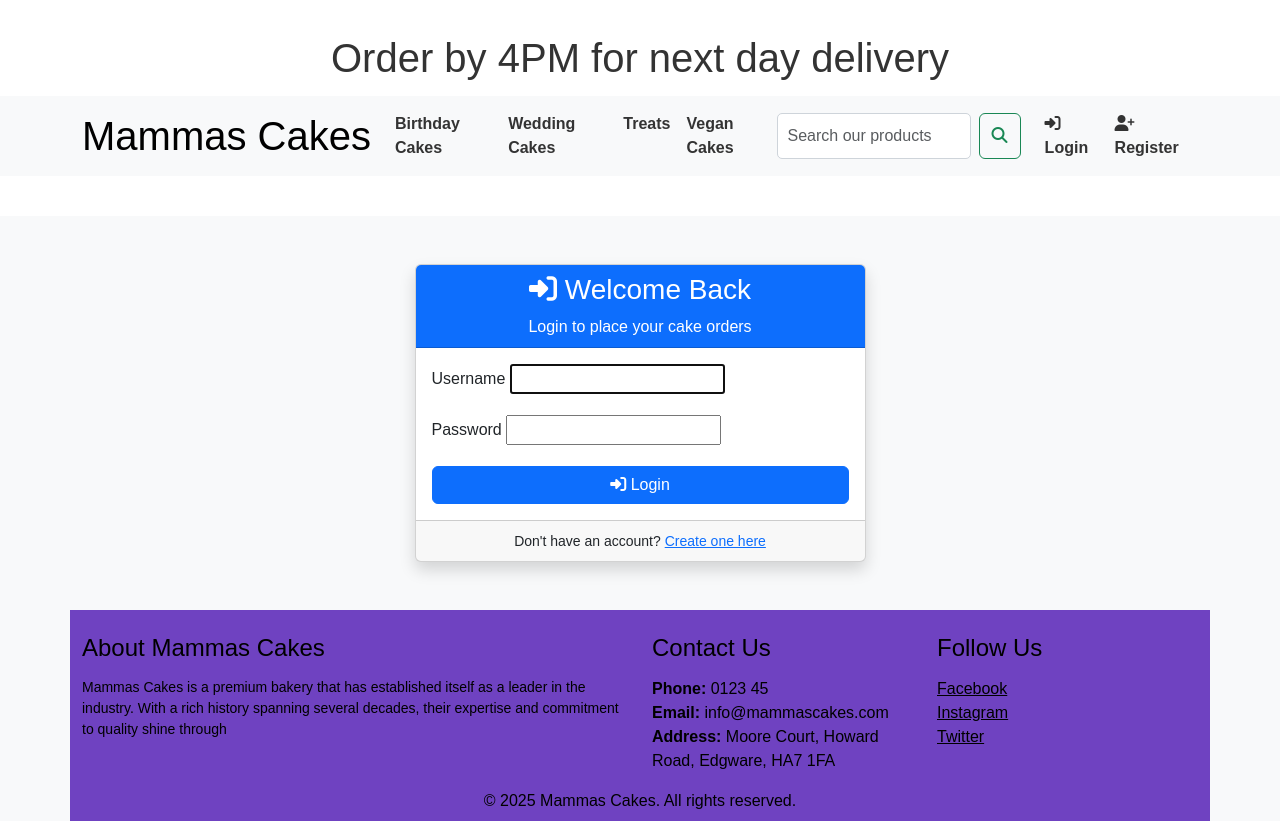
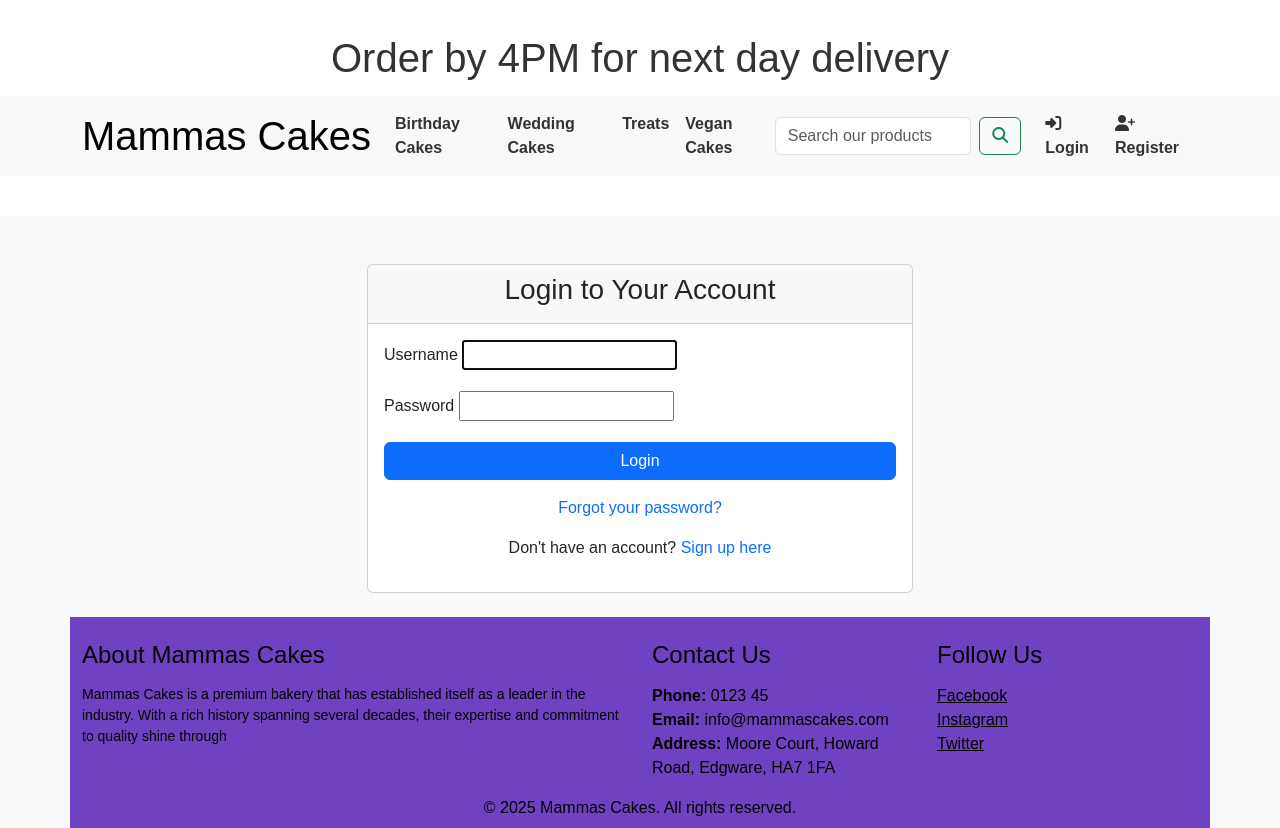
Before and after one commit to JModi16/Mammas-Cakes, a Django app: page /accounts/login/ in a window 1280 px wide. Run offline with Django 4.2, Linux system fonts and the light colour scheme; parts of the project's set-up code (start-up, migrations or seed data) failed here and were passed over.

Commit message:
updated login.html with password reset link

```diff
--- a/cakes/templates/registration/login.html
+++ b/cakes/templates/registration/login.html
@@ -4,69 +4,42 @@
 {% block title %}Login - Mammas Cakes{% endblock %}
 
 {% block content %}
-<div class="container my-5">
+<div class="container mt-5">
     <div class="row justify-content-center">
-        <div class="col-md-5">
-            <div class="card shadow">
-                <div class="card-header bg-primary text-white text-center">
-                    <h3><i class="fas fa-sign-in-alt"></i> Welcome Back</h3>
-                    <p class="mb-0">Login to place your cake orders</p>
+        <div class="col-md-6">
+            <div class="card">
+                <div class="card-header">
+                    <h3 class="text-center">Login to Your Account</h3>
                 </div>
                 <div class="card-body">
-                    {% if messages %}
-                        {% for message in messages %}
-                            <div class="alert alert-{{ message.tags }} alert-dismissible fade show">
-                                {{ message }}
-                                <button type="button" class="btn-close" data-bs-dismiss="alert"></button>
-                            </div>
-                        {% endfor %}
-                    {% endif %}
-
                     <form method="post">
                         {% csrf_token %}
-
                         <div class="mb-3">
                             <label for="{{ form.username.id_for_label }}" class="form-label">Username</label>
                             {{ form.username }}
-                            {% if form.username.errors %}
-                                <div class="text-danger small">{{ form.username.errors }}</div>
-                            {% endif %}
                         </div>
-
                         <div class="mb-3">
                             <label for="{{ form.password.id_for_label }}" class="form-label">Password</label>
                             {{ form.password }}
-                            {% if form.password.errors %}
-                                <div class="text-danger small">{{ form.password.errors }}</div>
-                            {% endif %}
                         </div>
 
-                        {% if form.non_field_errors %}
+                        {% if form.errors %}
                             <div class="alert alert-danger">
-                                {{ form.non_field_errors }}
+                                {{ form.errors }}
                             </div>
                         {% endif %}
 
-                        <button type="submit" class="btn btn-primary w-100">
-                            <i class="fas fa-sign-in-alt"></i> Login
-                        </button>
+                        <button type="submit" class="btn btn-primary w-100">Login</button>
+                    </form>
 
-                        <input type="hidden" name="next" value="{{ next }}" />
-                    </form>
-                </div>
-                <div class="card-footer text-center">
-                    <small>Don't have an account? <a href="{% url 'register' %}">Create one here</a></small>
+                    <!-- Password Reset Links -->
+                    <div class="text-center mt-3">
+                        <p><a href="{% url 'password_reset' %}" class="text-decoration-none">Forgot your password?</a></p>
+                        <p>Don't have an account? <a href="{% url 'register' %}" class="text-decoration-none">Sign up here</a></p>
+                    </div>
                 </div>
             </div>
         </div>
     </div>
 </div>
-
-<style>
-.form-control {
-    border: 1px solid #ced4da;
-    border-radius: 5px;
-    padding: 10px;
-}
-</style>
 {% endblock %}
```
